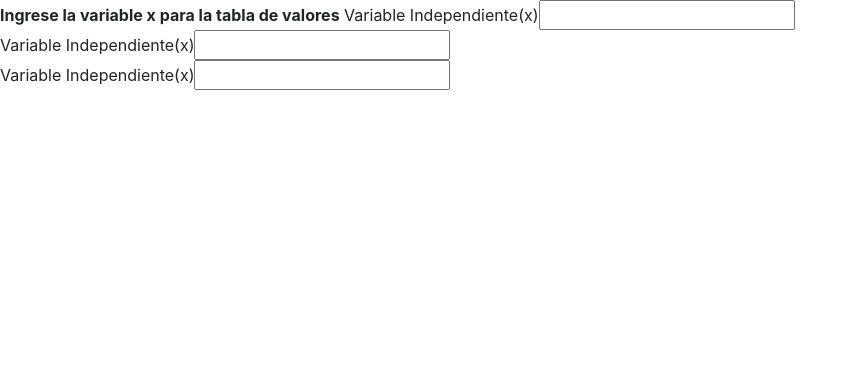
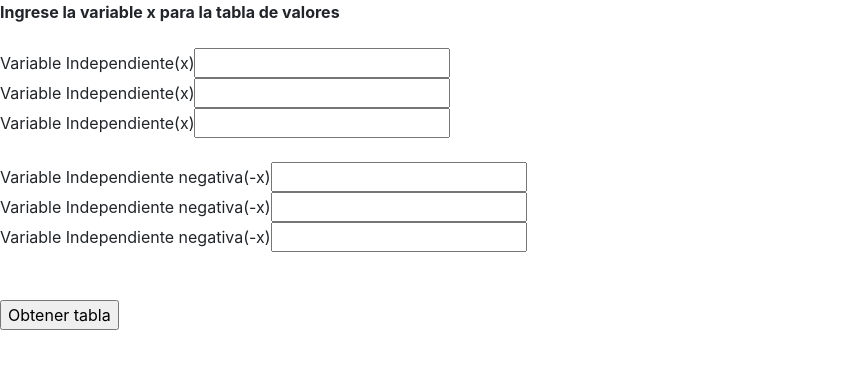
Before and after one commit to ispa16/Calculadora_derivadas, a plain HTML site: page calculo/funciones.html in a window 1280 px wide. Shown: the whole page, without its empty margins (0-858 px from the left). Drawn offline with nearby package versions, Linux system fonts and the light colour scheme.

Commit message:
calculadora

```diff
--- a/calculo/funciones.html
+++ b/calculo/funciones.html
@@ -13,9 +13,19 @@
 	<title>Calculadora de limites </title>
 </head>
 <body>
+
     <b>Ingrese la variable x para la tabla de valores</b>
+    <br><br>
+    Variable Independiente(x)<input type="text" id= "n0"><br>
     Variable Independiente(x)<input type="text" id= "n1"><br>
     Variable Independiente(x)<input type="text" id= "n2"><br>
-    Variable Independiente(x)<input type="text" id= "n1"><br>
+    <br>
+    Variable Independiente negativa(-x)<input type="text" id= "n3"><br>
+    Variable Independiente negativa(-x)<input type="text" id= "n4"><br>
+    Variable Independiente negativa(-x)<input type="text" id= "n5"><br>
+    <br><br>
+    <input type="button" value="Obtener tabla" onclick="funcion()">
+    <script type="text/javascript" src="prueba.js"> </script>
+
 </body>
 </html>
--- a/calculo/prueba.js
+++ b/calculo/prueba.js
@@ -0,0 +1,27 @@
+function funcion() { //inicio del
+    var elementos_x = [];
+    var elementos_x = [6]; //arreglo de datos para los elementos en x
+    var elementos_y = [];
+    var elementos_y = [7]; //arreglo de datos para los elementos en y
+    //var bandera = true; ya no se necesita :v
+    var i = 0;
+    //extraer elementos del html
+    for (i=0;i<elementos_x.length;i++){
+        elementos_x[i] = Number(document.getElementById('n${i}',i ).value) ;//obtener elementos
+        elementos_y[i] = (elementos_x[i] * 1.0) + 5;
+
+    }
+    //imprimir resultados
+    document.write('     x    ', ' ------------> ', '    f(x)    <br>')
+    for (i = 0; i < elementos_x.length; i++) {
+        document.write(elementos_x[i], ' ------------> ', elementos_y[i], '<br>')
+    }
+
+
+
+
+
+
+
+
+}
```
Also changed, not shown: calculo/index.html (line endings or trailing spaces).
